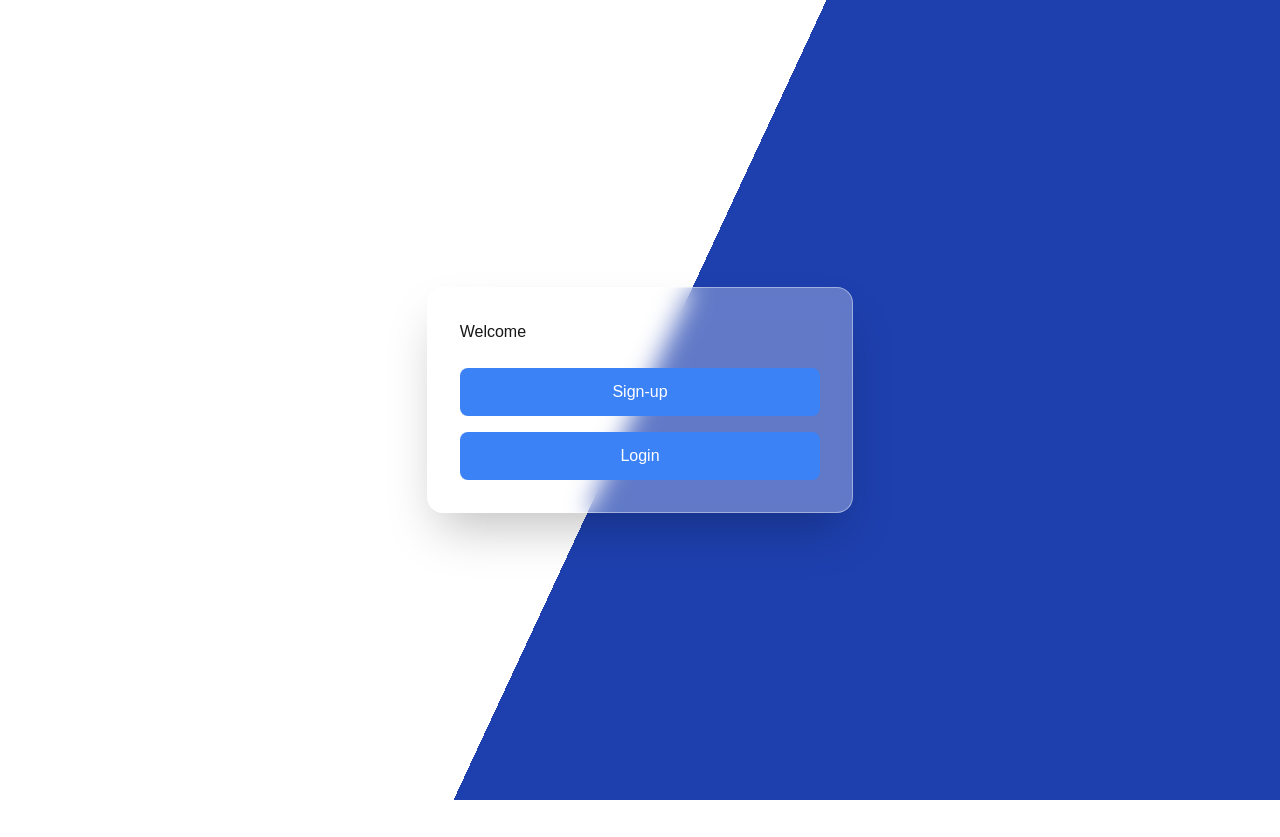
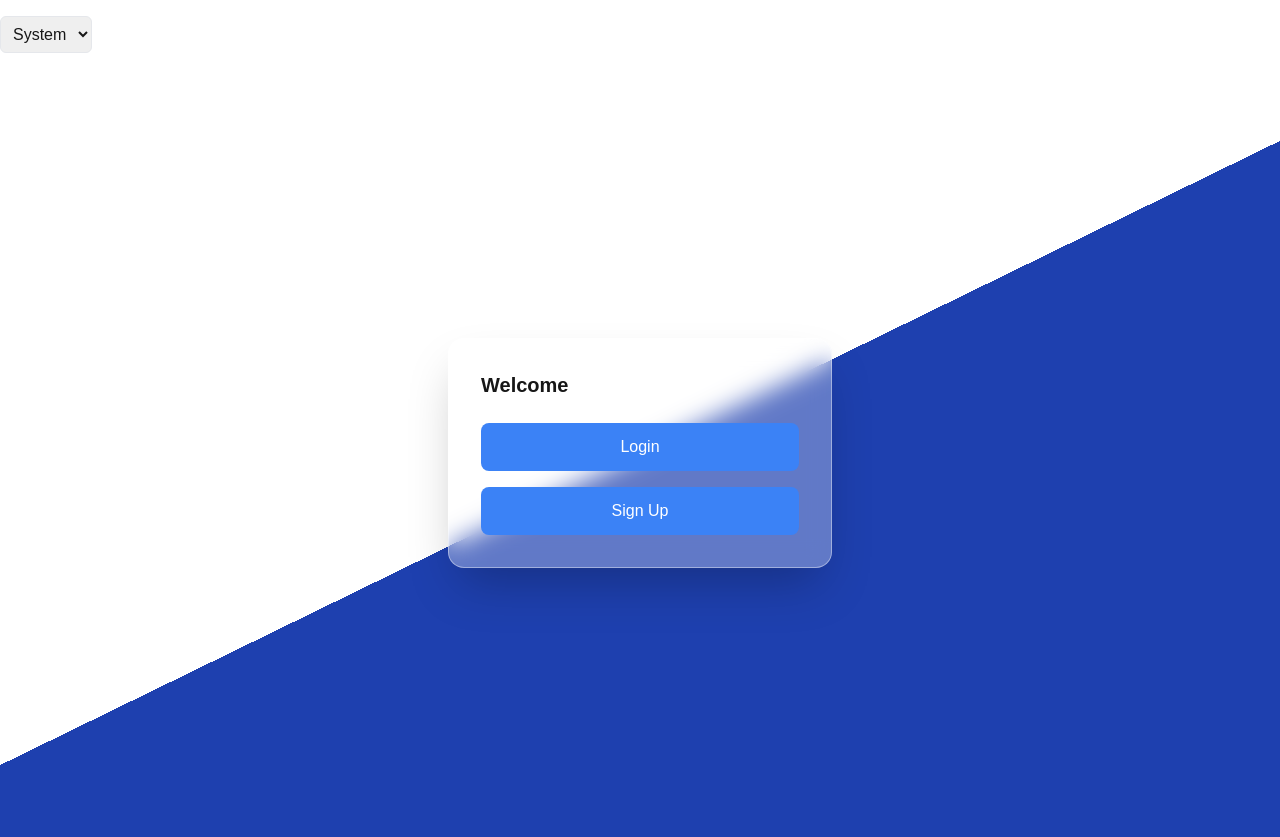
Before and after one commit to sinasaniee1379/Aawiz, a Next.js app: page / in a window 1280 px wide. Before the commit the page ends 800 px from the top, so only its background shows below. Built offline with nearby package versions, Linux system fonts and the light colour scheme.

Commit message:
add header and login button

```diff
--- a/src/app/layout.tsx
+++ b/src/app/layout.tsx
@@ -2,6 +2,7 @@ import type { Metadata } from "next";
 import localFont from "next/font/local";
 import "./globals.css";
 import { Providers } from "@/components/Providers/ThemeProvider";
+import ThemeSwitcher from "@/components/ThemeSwich";
 
 const geistSans = localFont({
   src: "./fonts/GeistVF.woff",
@@ -28,7 +29,13 @@ export default function RootLayout({
     <html lang="en">
       <body
         className={`${geistSans.variable} ${geistMono.variable} antialiased`}>
-        <Providers>{children}</Providers>
+        <Providers>
+          <div className="sticky top-0 w-full bg-white py-4">
+            <ThemeSwitcher />
+          </div>
+
+          {children}
+        </Providers>
       </body>
     </html>
   );
--- a/src/app/page.tsx
+++ b/src/app/page.tsx
@@ -1,14 +1,19 @@
 import Button from "@/components/Button";
+import { PAGES } from "@/constants/links";
+import Link from "next/link";
 
 export default function Home() {
   return (
-    <div className="h-screen w-full bg-[linear-gradient(115deg,white_50%,#1e40af_50%)] items-center justify-center flex">
-      {/* <div className="sticky top-0 w-full"></div> */}
-      <div className="bg-white/30 backdrop-blur-md border border-white/40 w-1/3 shadow-2xl rounded-2xl p-8">
-        <h2>Welcome</h2>
+    <div className="h-[calc(100vh-32px)] w-full bg-[linear-gradient(154deg,white_50%,#1e40af_50%)] items-center justify-center flex-col flex">
+      <div className="bg-white/30 backdrop-blur-md border border-white/40 w-1/3 shadow-2xl rounded-2xl p-8 max-w-sm">
+        <h2 className="text-xl font-bold">Welcome</h2>
         <div className="flex flex-col gap-4 mt-6 text-white">
-          <Button type="button" title="Sign-up" />
-          <Button type="button" title="Login" />
+          <Button type="button">
+            <Link href={PAGES.login}>Login</Link>
+          </Button>
+          <Button type="button">
+            <Link href={PAGES.signUp}>Sign Up</Link>
+          </Button>
         </div>
       </div>
     </div>
--- a/src/components/Button.tsx
+++ b/src/components/Button.tsx
@@ -2,12 +2,15 @@ import React from "react";
 import { ButtonProps } from "./types";
 import { twMerge } from "tailwind-merge";
 
-const Button = ({ classname, title, type }: ButtonProps) => {
+const Button = ({ classname, children, type }: ButtonProps) => {
   return (
     <button
-      className={twMerge("text-white bg-blue-500 rounded-lg py-3", classname)}
+      className={twMerge(
+        "text-white bg-blue-500 rounded-lg py-3 hover:bg-blue-700 transition-all duration-500",
+        classname
+      )}
       type={type}>
-      {title}
+      {children}
     </button>
   );
 };
--- a/src/components/types/index.ts
+++ b/src/components/types/index.ts
@@ -1,7 +1,9 @@
+import { ReactNode } from "react";
+
 type ButtonTypes = "button" | "submit";
 
 export interface ButtonProps {
   type: ButtonTypes;
-  title: string;
   classname?: string;
+  children: ReactNode;
 }
--- /dev/null
+++ b/src/constants/links.ts
@@ -0,0 +1,5 @@
+export const PAGES = {
+  login: "/login",
+  signUp: "/sign-up",
+  dashboard: "/dashboard",
+};
```
